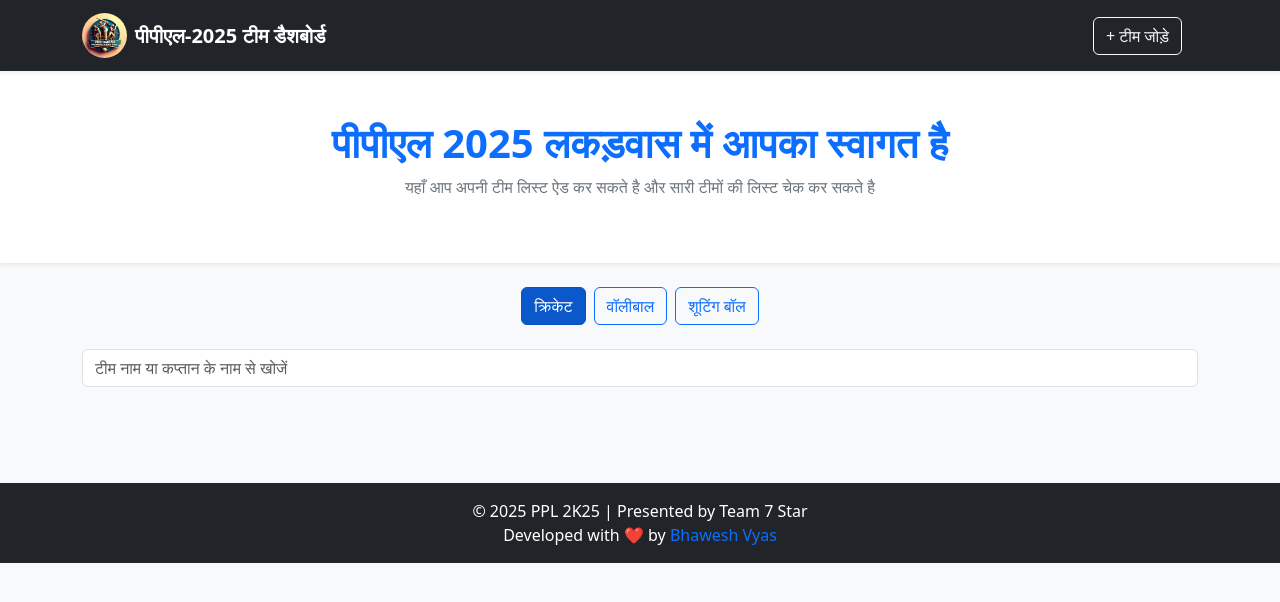
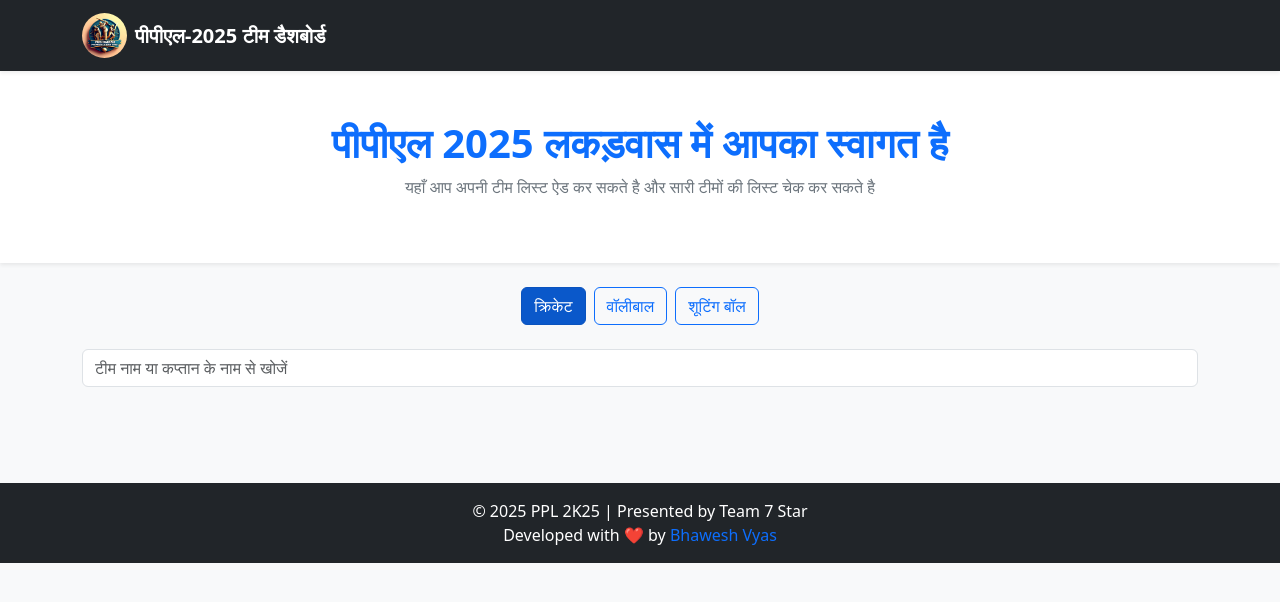
Before and after one commit to Bv-Vyas/Tournamet-app, a plain HTML site: page index.html in a window 1280 px wide. Drawn offline with nearby package versions, Linux system fonts and the light colour scheme; no server answers.

Commit message:
Add team button removed

```diff
--- a/index.html
+++ b/index.html
@@ -56,7 +56,7 @@
         <div class="d-flex align-items-center">
           <button
             id="createTeamBtn"
-            class="btn btn-outline-light me-3"
+            class="d-none btn btn-outline-light me-3"
             onclick="location.href='create-team.html'"
           >
             + टीम जोड़े
```
